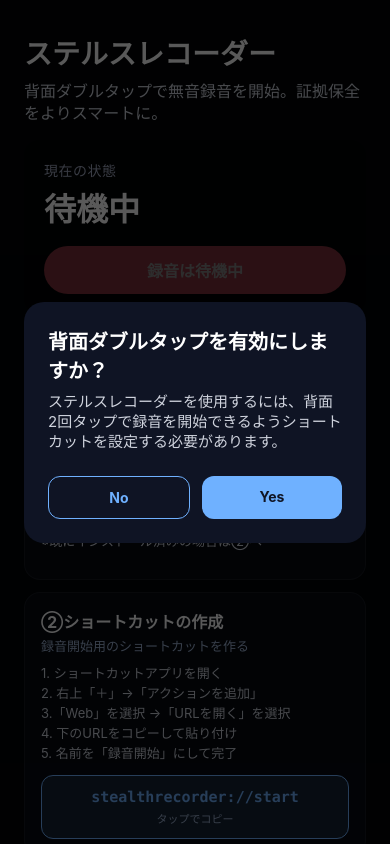
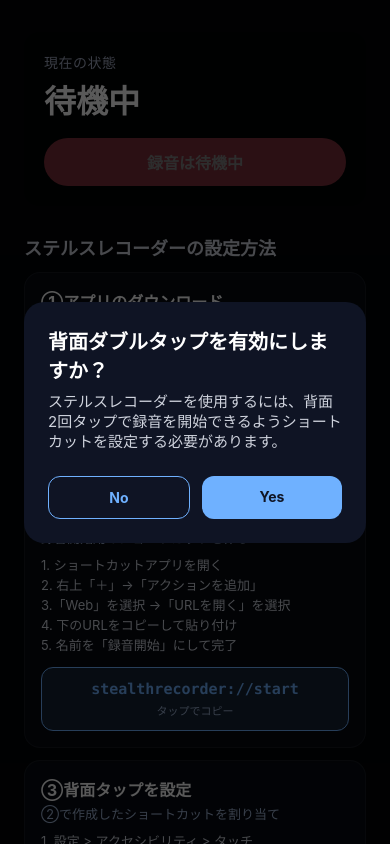
Before and after one commit to jime0083/StealthRecorder, a React Native app in the folder StealthRecorder/: screen / in a window 390 px wide. Built offline with nearby package versions, Linux system fonts and the light colour scheme.

Commit message:
画面上部のいらない表示削除

```diff
--- a/StealthRecorder/App.tsx
+++ b/StealthRecorder/App.tsx
@@ -240,10 +240,6 @@ const App = (): React.JSX.Element => {
           style={styles.scrollView}
           contentContainerStyle={styles.scrollContent}
           showsVerticalScrollIndicator={false}>
-          <Text style={styles.title}>ステルスレコーダー</Text>
-          <Text style={styles.subtitle}>
-            背面ダブルタップで無音録音を開始。証拠保全をよりスマートに。
-          </Text>
           <View style={styles.statusCard}>
             <Text style={styles.statusLabel}>現在の状態</Text>
             <Text
```
